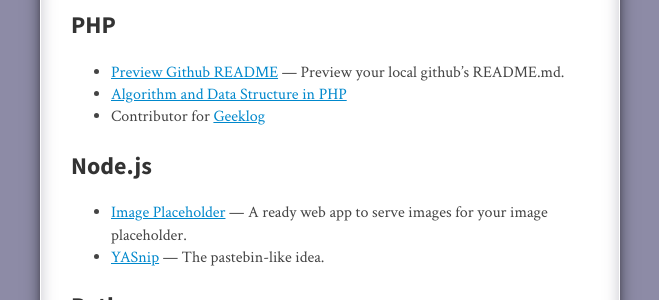
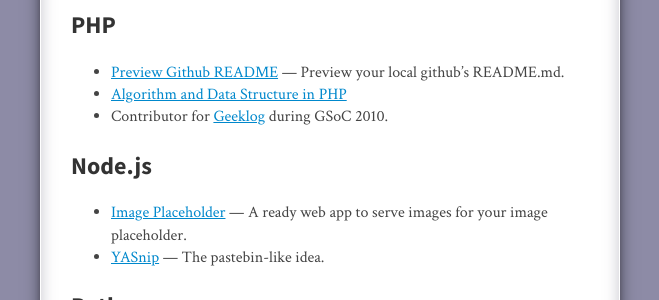
Before and after one commit to gedex/gedex.github.com, a Jekyll site: the page built from projects/index.md, in a window 1280 px wide. Shown: the part 996-1296 px from the top of the page, without its empty margins (310-969 px from the left). Built offline with Jekyll 4.4.1, drawn with Linux system fonts in a browser that asks for light colours; nearby versions of some CDN libraries; some web fonts are replaced; Markdown is read by kramdown in place of the engine named in the settings; comment, search, counter and statistics services are not loaded.

Commit message:
Specified event when Geeklog contribution happened.

```diff
--- a/projects/index.md
+++ b/projects/index.md
@@ -35,7 +35,7 @@ coming soon...
 
 * [Preview Github README](https://github.com/gedex/preview-github-readme.md) &mdash; Preview your local github's README.md.
 * [Algorithm and Data Structure in PHP](https://github.com/gedex/Algorithm-and-Data-Structure-in-PHP)
-* Contributor for [Geeklog](http://project.geeklog.net/cgi-bin/hgwebdir.cgi/geeklog/)
+* Contributor for [Geeklog](http://project.geeklog.net/cgi-bin/hgwebdir.cgi/geeklog/) during GSoC 2010.
 
 ## Node.js
 
```
